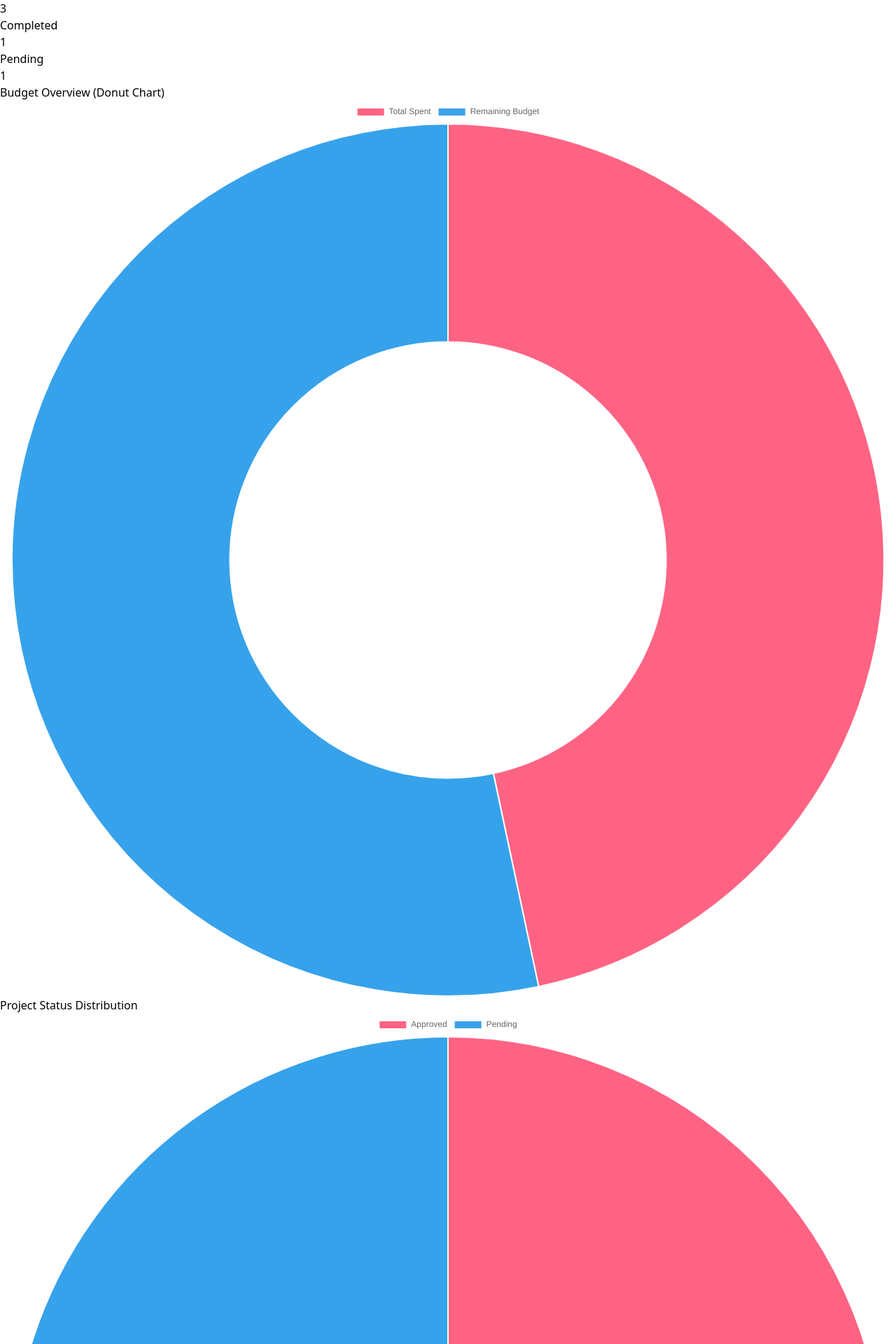
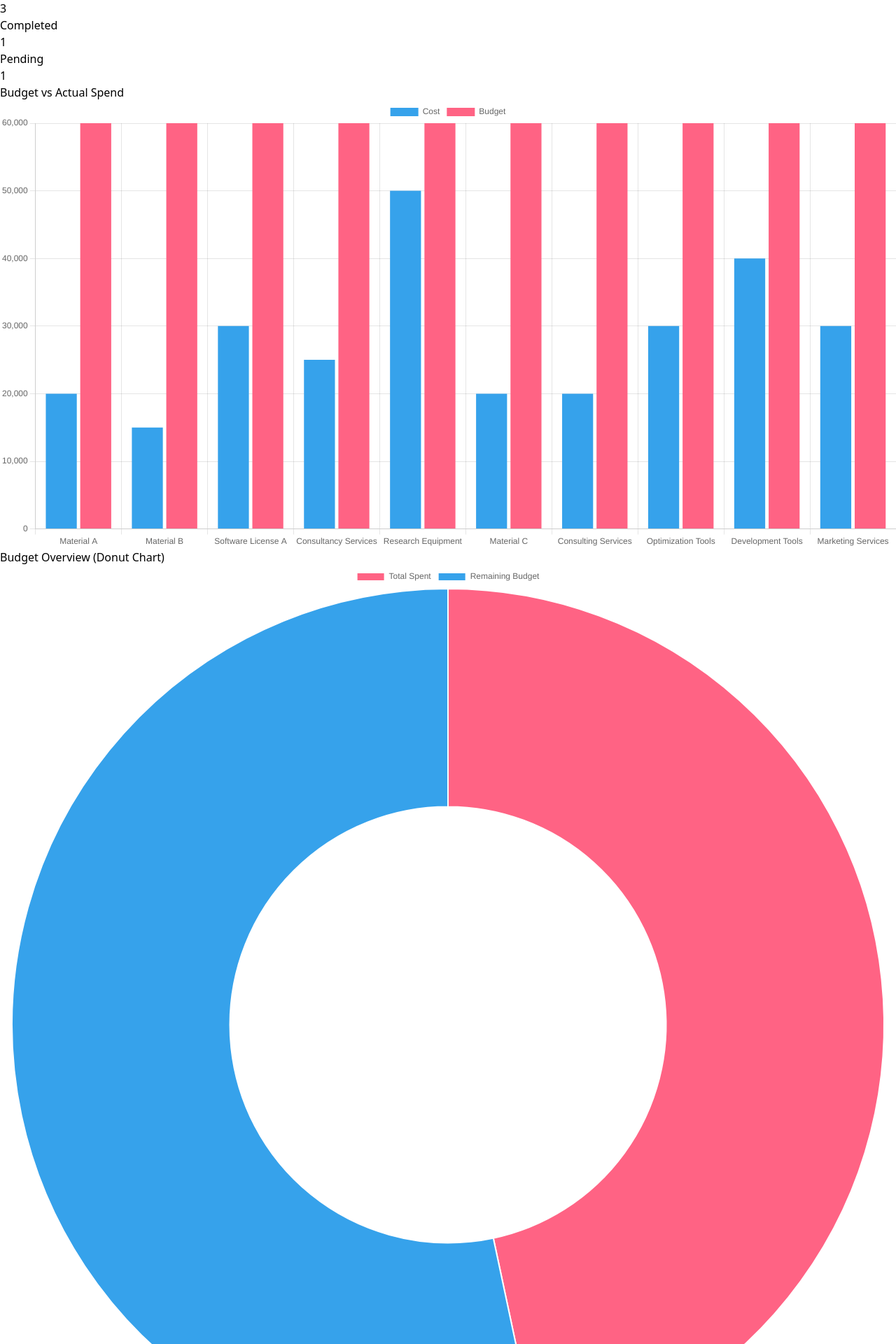
Before and after one commit to g-zenr/Project-management-app, a React (Vite) app: page / in a window 1280 px wide. Shown: the part 320-2240 px from the top of the page at 70% size. Built offline with nearby package versions, Linux system fonts and the light colour scheme.

Commit message:
Revamp: Update dashboard display UI

```diff
--- a/src/layouts/MainLayout.tsx
+++ b/src/layouts/MainLayout.tsx
@@ -18,13 +18,14 @@ const MainLayout = () => {
     <div className="flex">
       <SideNavigation
         groupBehavior="multiple"
-        className="gap-10 bg-[#3f5992] text-white"
+        className="gap-10 bg-[#0f77be] text-white"
       >
         <SideNavigationContent />
       </SideNavigation>
 
       <div className="flex flex-col min-h-screen flex-1">
-        <TopNavigation />
+        {/* <TopNavigation /> */}
+        {/* Temp remove the top nav to make it little bit nicer*/}
 
         <div className="flex flex-col p-5 bg-[#fafafa] min-h-[calc(100%-4rem)]">
           <Outlet />
--- a/src/pages/Dasboard.tsx
+++ b/src/pages/Dasboard.tsx
@@ -59,8 +59,22 @@ const DashboardPage: React.FC = () => {
       </div>
 
       {/* Charts Grid Layout */}
-      <div className="charts mb-5 grid grid-cols-2 gap-4">
-        <div className="mb-4">
+      <div className="flex flex-col w-full">
+        {/* First row: Bar Graph and Pie Chart */}
+        <div className="flex w-full mb-8">
+          {" "}
+          {/* Increased margin-bottom for more space */}
+          <div className="w-[70%] h-97">
+            {" "}
+            <h2 className="text-lg font-semibold">Budget vs Actual Spend</h2>
+            <BarChart
+              totalBudget={totalBudget}
+              totalSpent={totalSpent}
+              procurementItems={allProcurementItems}
+            />
+          </div>
+          <div className="w-[30%] h-97">
+            {" "}
             <h2 className="text-lg font-semibold">
               Budget Overview (Donut Chart)
             </h2>
@@ -70,24 +84,25 @@ const DashboardPage: React.FC = () => {
               remainingBudget={remainingBudget}
             />
           </div>
+        </div>
 
-        <div className="mb-4">
-          <h2 className="text-lg font-semibold">Project Status Distribution</h2>
+        {/* Second row: Bar Graph and Pie Chart */}
+        <div className="flex w-full">
+          <div className="w-[70%] h-97">
+            {" "}
+            {/* Increased height */}
+            <h2 className="text-lg font-semibold">
+              Procurement Costs Over Time
+            </h2>
+            <ProcurementLineChart procurementItems={allProcurementItems} />
+          </div>
+          <div className="w-[30%] h-97">
+            {" "}
+            <h2 className="text-lg font-semibold">
+              Project Progress Breakdown
+            </h2>
             <PieChart projects={projects} />
           </div>
-
-        <div className="mb-4">
-          <h2 className="text-lg font-semibold">Budget vs Actual Spend</h2>
-          <BarChart
-            totalBudget={totalBudget}
-            totalSpent={totalSpent}
-            procurementItems={allProcurementItems}
-          />
-        </div>
-
-        <div className="mb-4">
-          <h2 className="text-lg font-semibold">Procurement Costs Over Time</h2>
-          <ProcurementLineChart procurementItems={allProcurementItems} />
         </div>
       </div>
     </div>
```
Also changed, not shown: 1 other file (tests, documents, lock files or other folders). Lines whose indentation alone changed are shown as unchanged.
